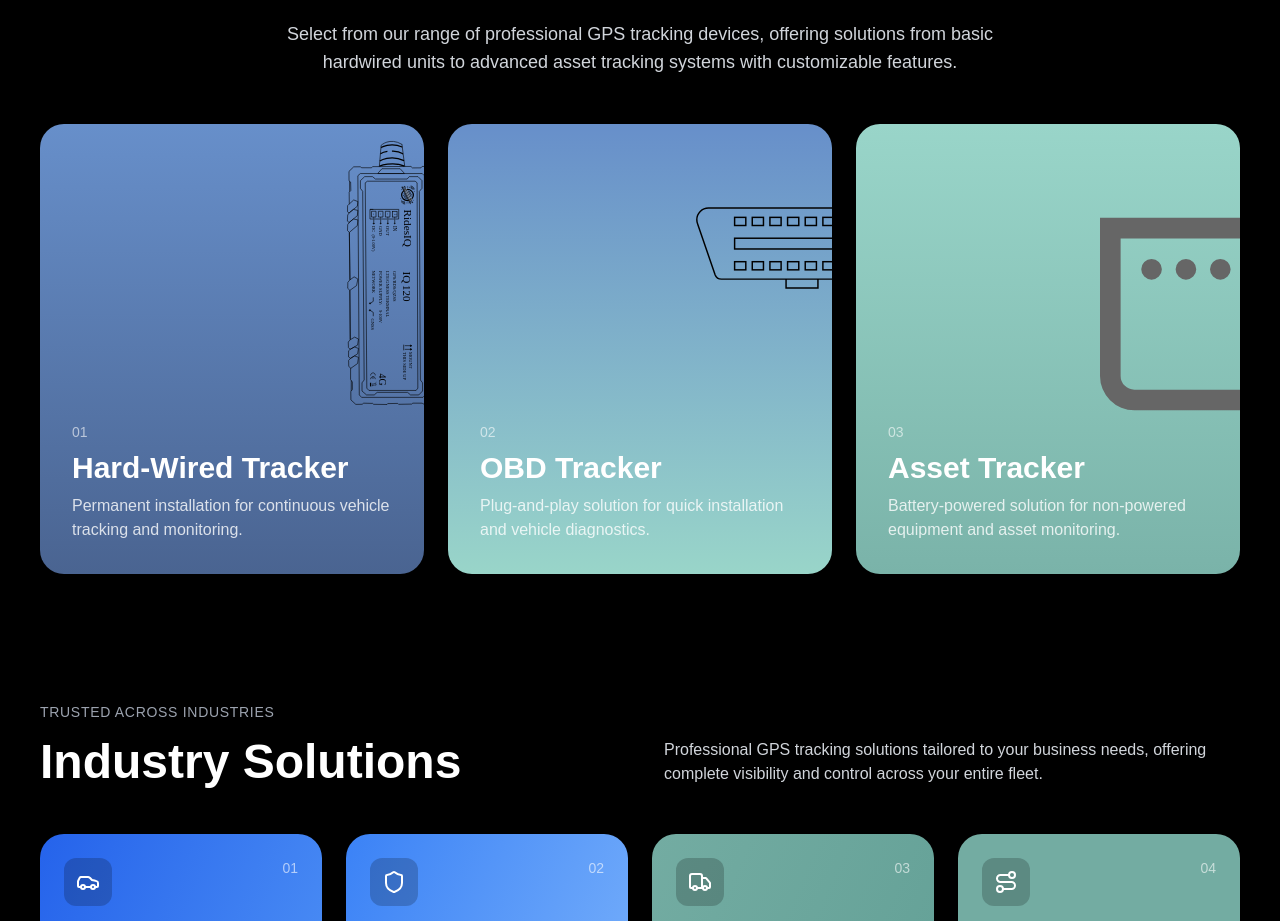
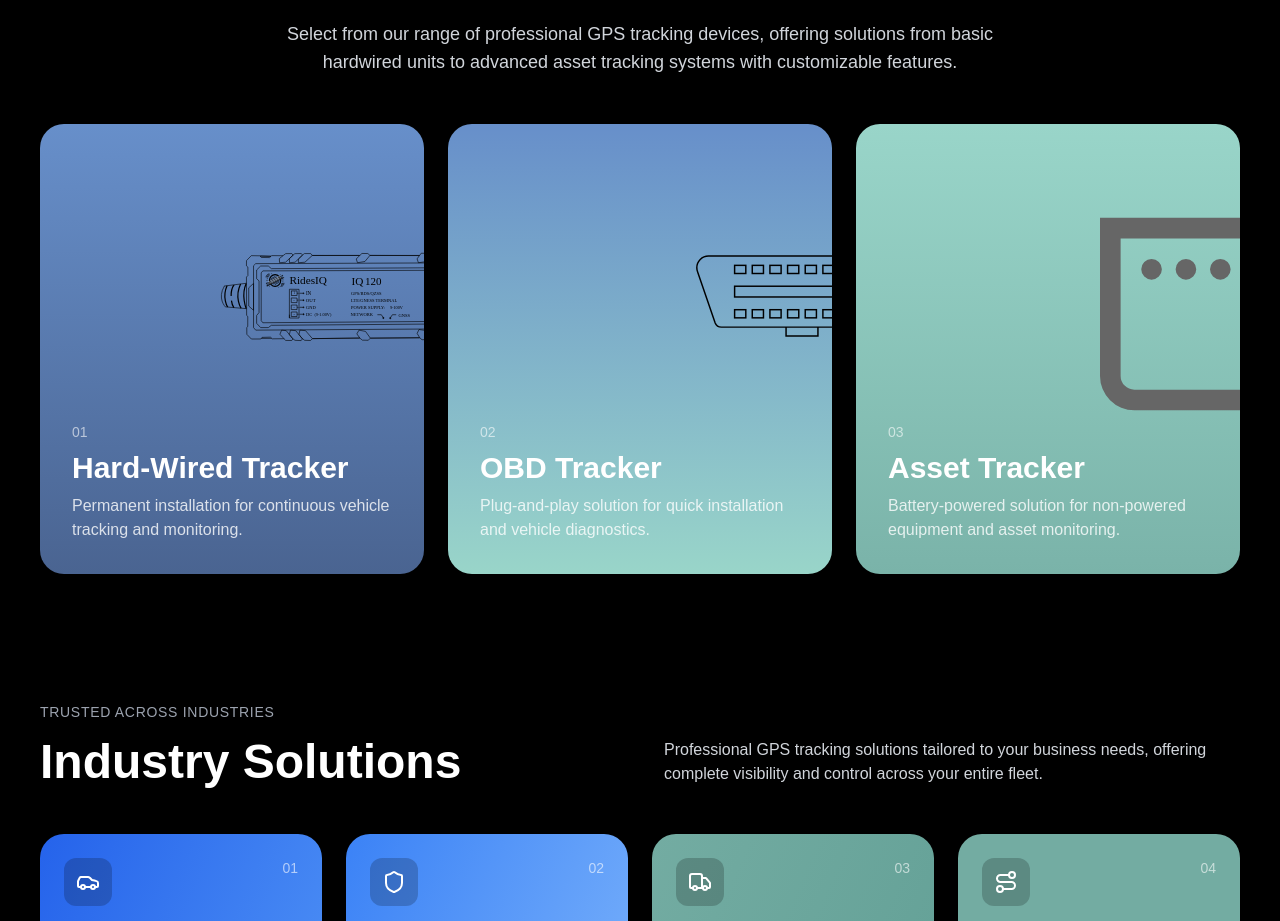
Before and after one commit to lakha-riq/ridesIQ-Landing, a Next.js app: page /products in a window 1280 px wide. Shown: the part 852-1773 px from the top of the page. Built offline with nearby package versions, Linux system fonts and the light colour scheme.

Commit message:
Services Rotation for cards

```diff
--- a/src/components/IndustryServices.tsx
+++ b/src/components/IndustryServices.tsx
@@ -17,7 +17,7 @@ const IndustryServices = ({}) => {
 					{/* Hard-Wired Tracker Card */}
 					<div className="rounded-3xl overflow-hidden relative h-[450px] group transition-transform hover:scale-105">
 						<div className="absolute inset-0 bg-gradient-to-b from-[#678FCA] to-[#4A6491]" />
-						<div className="absolute right-0 left-140   translate-x-1/2 w-[280px] h-[280px]">
+						<div className="absolute right-20 left-100 -rotate-90  bottom-120 translate-x-1/2 w-[280px] h-[280px]">
 							<Image
 								src="/assets/devices/device1.svg"
 								alt="Hard-Wired Tracker"
@@ -36,7 +36,7 @@ const IndustryServices = ({}) => {
 					{/* OBD Tracker Card */}
 					<div className="rounded-3xl overflow-hidden relative h-[450px] group transition-transform hover:scale-105">
 						<div className="absolute inset-0 bg-gradient-to-b from-[#678FCA] to-[#99D5C9]" />
-						<div className="absolute right-0 left-100 top-20  translate-x-1/2 w-[280px] h-[280px]">
+						<div className="absolute right-0 left-100 top-32  translate-x-1/2 w-[280px] h-[280px]">
 							<Image
 								src="/assets/devices/OBD.svg"
 								alt="OBD Tracker"
```
